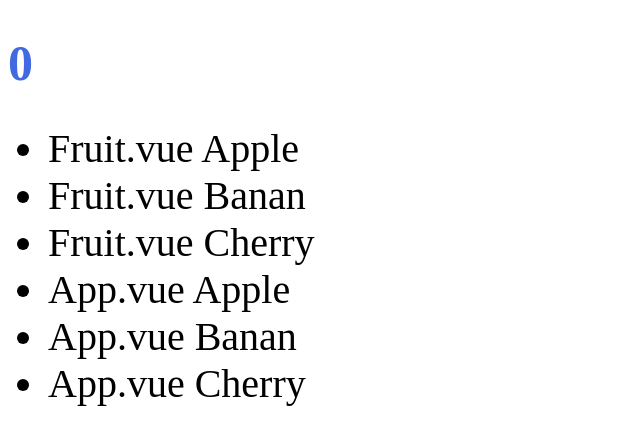
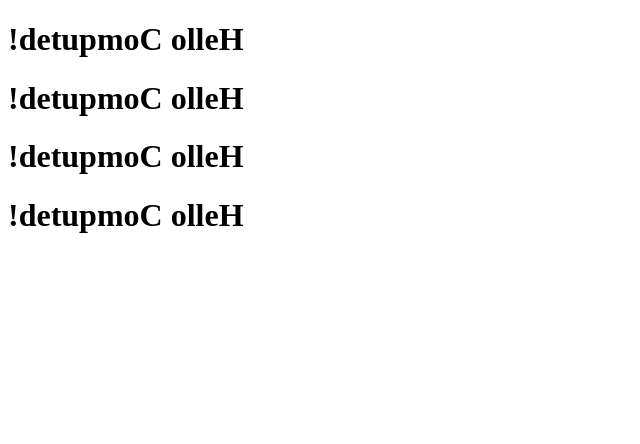
Before and after one commit to Dslim1996/vue, a Vue app: page / in a window 1280 px wide. Shown: the top 444 px of the page, without its empty margins (0-640 px from the left). Built offline with nearby package versions, Linux system fonts and the light colour scheme; the HTML template or start-up script is replaced by a standard one.

Commit message:
computed

```diff
--- a/src/app.vue
+++ b/src/app.vue
@@ -1,53 +1,26 @@
 <template>
-    <h1 @click="increase">
-        {{ count }}
-    </h1>
-    <div v-if="count > 4">
-        4보다 큼니다!
-    </div>
-    <ul>
-        <Fruit
-            v-for="fruit in fruits"
-            :key="fruit"
-            :name="fruit">
-            {{ fruit }}
-        </Fruit>
-        <li
-            v-for="fruit in fruits"
-            :key="fruit">
-            App.vue {{ fruit }}
-        </li>
-    </ul>
+    <h1>{{ reversedMessage }}</h1>
+    <h1>{{ reversedMessage }}</h1>
+    <h1>{{ reversedMessage }}</h1>
+    <h1>{{ reversedMessage }}</h1>
 </template>
 
 <script>
-import Fruit from '~/components/Fruit'
 export default {
-    components: {
-        Fruit
-    },
     data() {
         return {
-            count: 0,
-            fruits: ['Apple','Banan','Cherry']
+            msg: 'Hello Computed!'
+        }
+    },
+    computed:{
+        reversedMessage() {
+            return this.msg.split('').reverse().join('')
         }
     },
     methods: {
-        increase() {
-            this.count += 1;
+        reverseMessage() {
+            return this.msg.split('').reverse().join('')
         }
     }
 }
 </script>
-
-<style lang="scss">
-    h1 {
-        font-size: 50px;
-        color:royalblue;
-    }
-    ul {
-        li {
-            font-size: 40px;
-        }
-    }
-</style>
```
